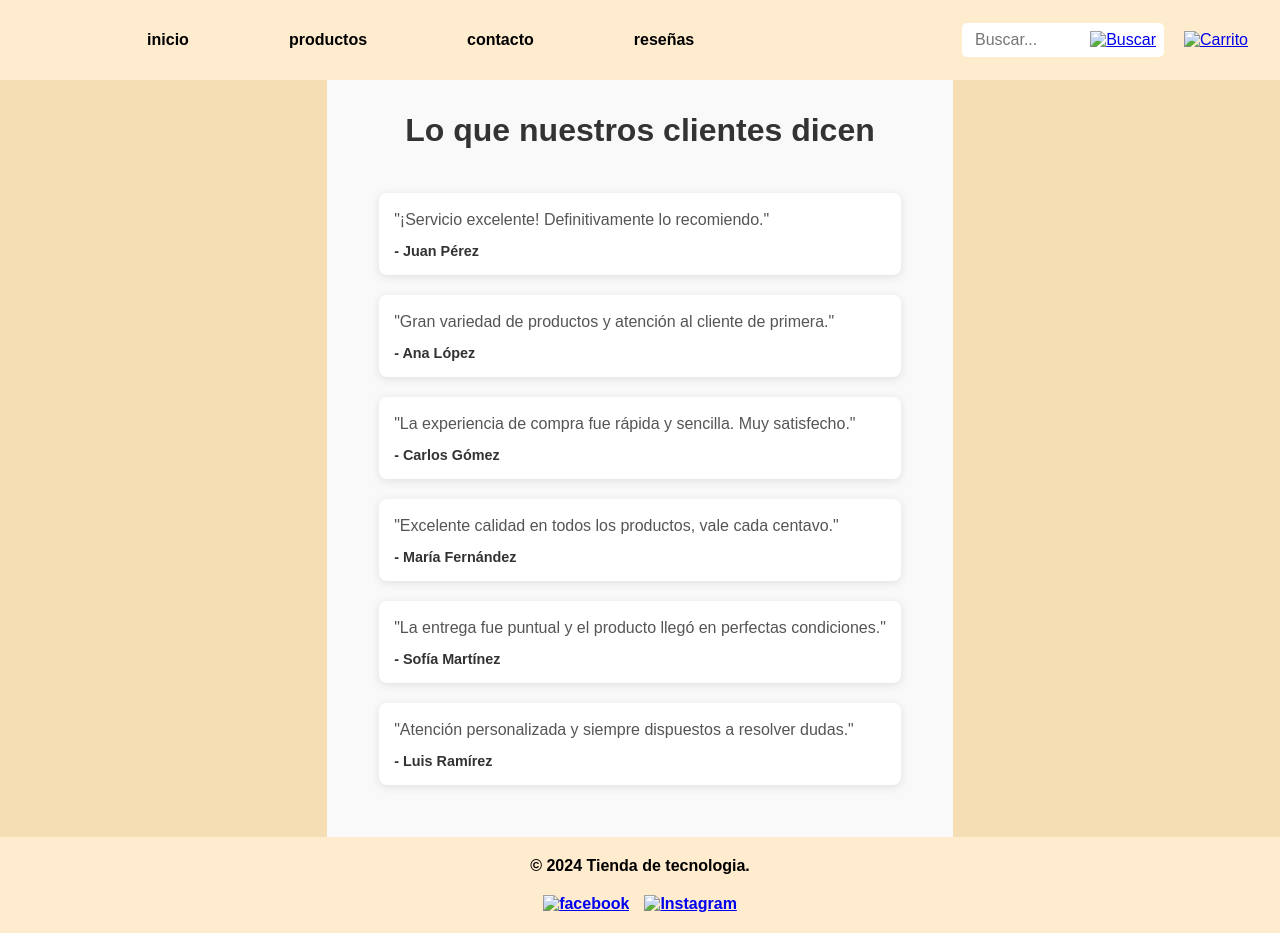
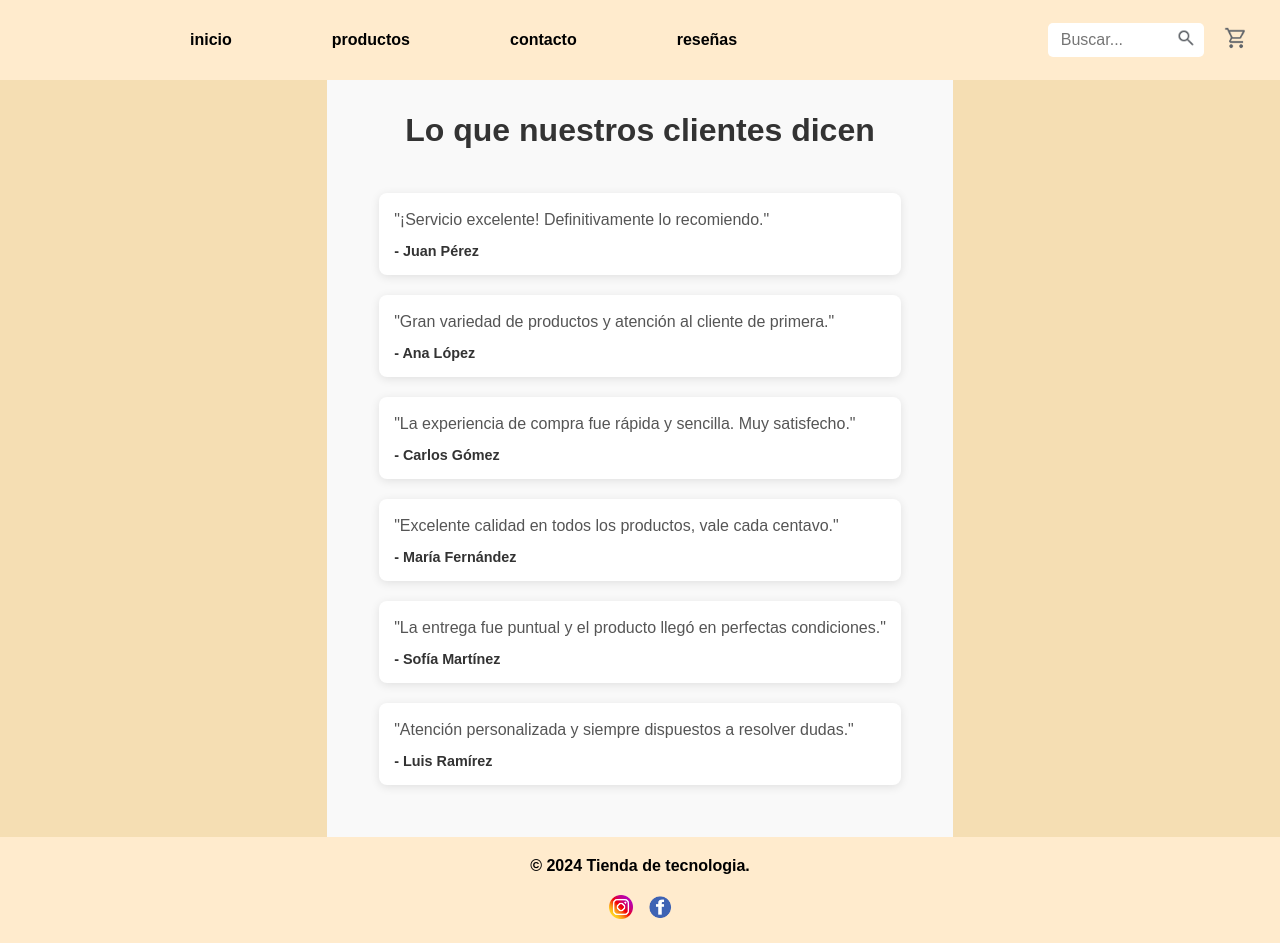
Before and after one commit to francogtr3435/francogruppitpi, a plain HTML site: page reseñas.html in a window 1280 px wide. Drawn offline with Linux system fonts and the light colour scheme.

Commit message:
Update reseñas.html

```diff
--- a/reseñas.html
+++ b/reseñas.html
@@ -22,13 +22,13 @@
         <div class="header__search">
           <input type="text" placeholder="Buscar..." class="header__search-input">
           <a href="#" class="header__search-icon">
-            <img src="../img/lupa.png" alt="Buscar" class="icon">
+            <img src="lupa.png" alt="Buscar" class="icon">
           </a>
         </div>
 
         <div class="header__cart">
           <a href="#">
-            <img src="../img/carrito.png" alt="Carrito" class="icon">
+            <img src="carrito.png" alt="Carrito" class="icon">
           </a>
         </div>
       </div>
@@ -69,10 +69,10 @@
           <p>&copy; 2024 Tienda de tecnologia.</p>
           <div class="footer__social">
             <a href="https://www.facebook.com" target="_blank" class="social__icon">
-              <img src="../img/inst.png "alt="facebook">
+              <img src="inst.png "alt="facebook">
             </a>
             <a href="https://www.instagram.com" target="_blank" class="social__icon">
-              <img src="../img/face.png" alt="Instagram">
+              <img src="face.png" alt="Instagram">
             </a>
           </div>
         </div>
```
